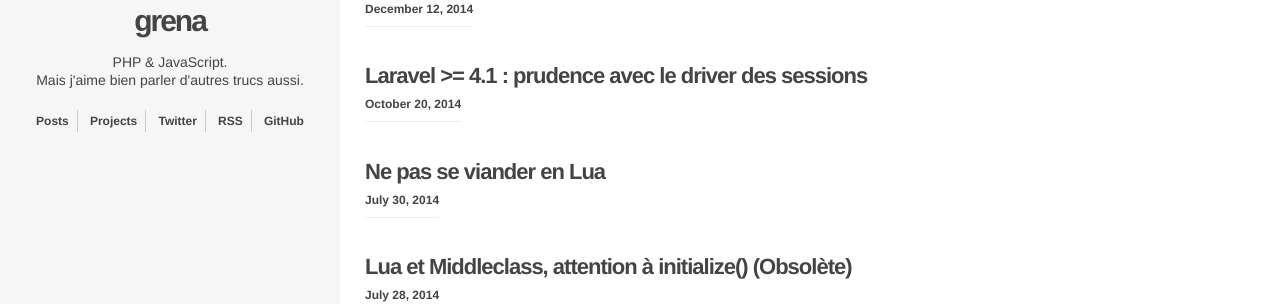
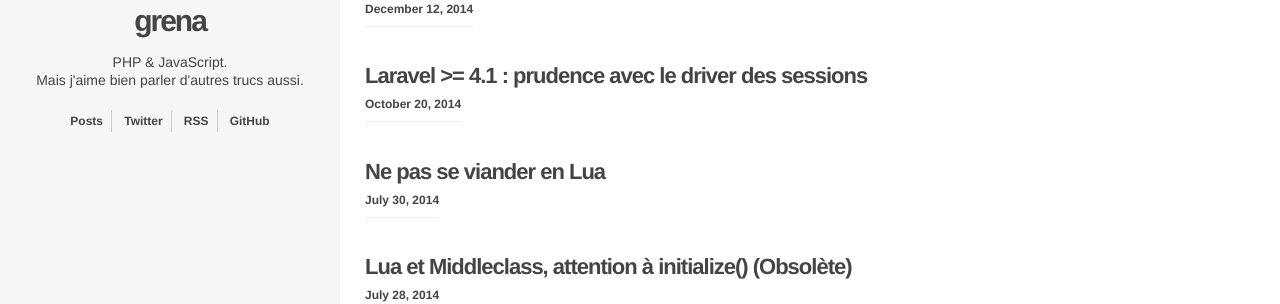
Before and after one commit to grena/grena.github.io, a Jekyll site: the page built from index.html, in a window 1280 px wide. Shown: the part 152-456 px from the top of the page. Built offline with Jekyll 4.4.1, drawn with Linux system fonts in a browser that asks for light colours; Markdown is read by kramdown in place of the engine named in the settings; the list of posts is cut into pages by our own code.

Commit message:
Remove useless link

```diff
--- a/_includes/header.html
+++ b/_includes/header.html
@@ -34,11 +34,6 @@
               </a>
             </li>
             <li>
-              <a href="/projects">
-                Projects
-              </a>
-            </li>
-            <li>
               <a href="//twitter.com/grenagluman">
                 Twitter
               </a>
```
